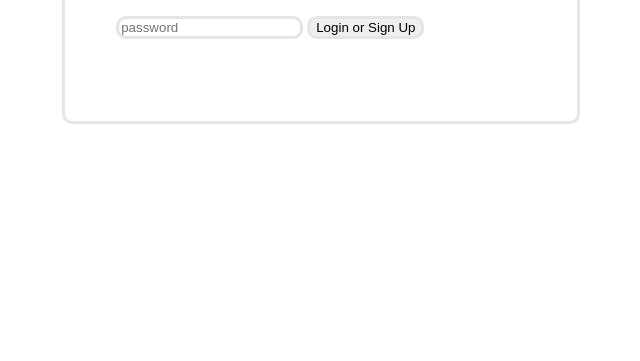
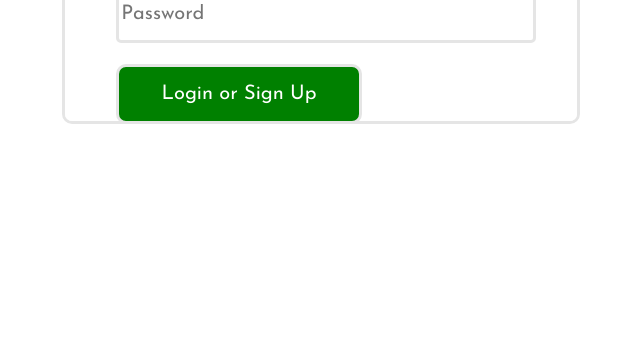
Before and after one commit to bcye/sn-challenge, a plain HTML site: page index.html in a window 1280 px wide. Shown: the part 439-800 px from the top of the page, without its empty margins (319-959 px from the left). Drawn offline with Linux system fonts and the light colour scheme.

Commit message:
Finished frontend of login
(still just a fassade)

```diff
--- a/index.html
+++ b/index.html
@@ -15,7 +15,7 @@
             <p class="form-label"> Email: </p>
             <input type="email" name="email" class="rounded-borders text-input" placeholder="Email Address">
             <p class="form-label"> Password: </p>
-            <input type="password" name="password" class="rounded-borders text-input" placeholder="password">
+            <input type="password" name="password" class="rounded-borders text-input" placeholder="Password">
             <input type="submit" class="rounded-borders button" value="Login or Sign Up">
         </form>
     </div>
--- a/main.css
+++ b/main.css
@@ -43,7 +43,7 @@ body {
 /* login form/label */
 .form-label {
     font-family: 'Josefin Sans', sans-serif;
-    font-size: 2em;
+    font-size: 1.5em;
 }
 
 form {
@@ -52,3 +52,22 @@ form {
     margin-bottom: 5%;
     margin-top: 5%;
 }
+.text-input {
+    border-radius: 5px;
+    width: 100%;
+    height: 50px;
+    font-size: 1.25em;
+    font-family: 'Josefin Sans', sans-serif;
+    margin-top: -5%;
+    margin-bottom: 5%;
+}
+
+.button {
+    width: 60%;
+    height: 60px;
+    background-color: green;
+    color: white;
+    font-family: 'Josefin Sans', sans-serif;
+    font-size: 1.25em;
+    text-align: center;
+}
```
